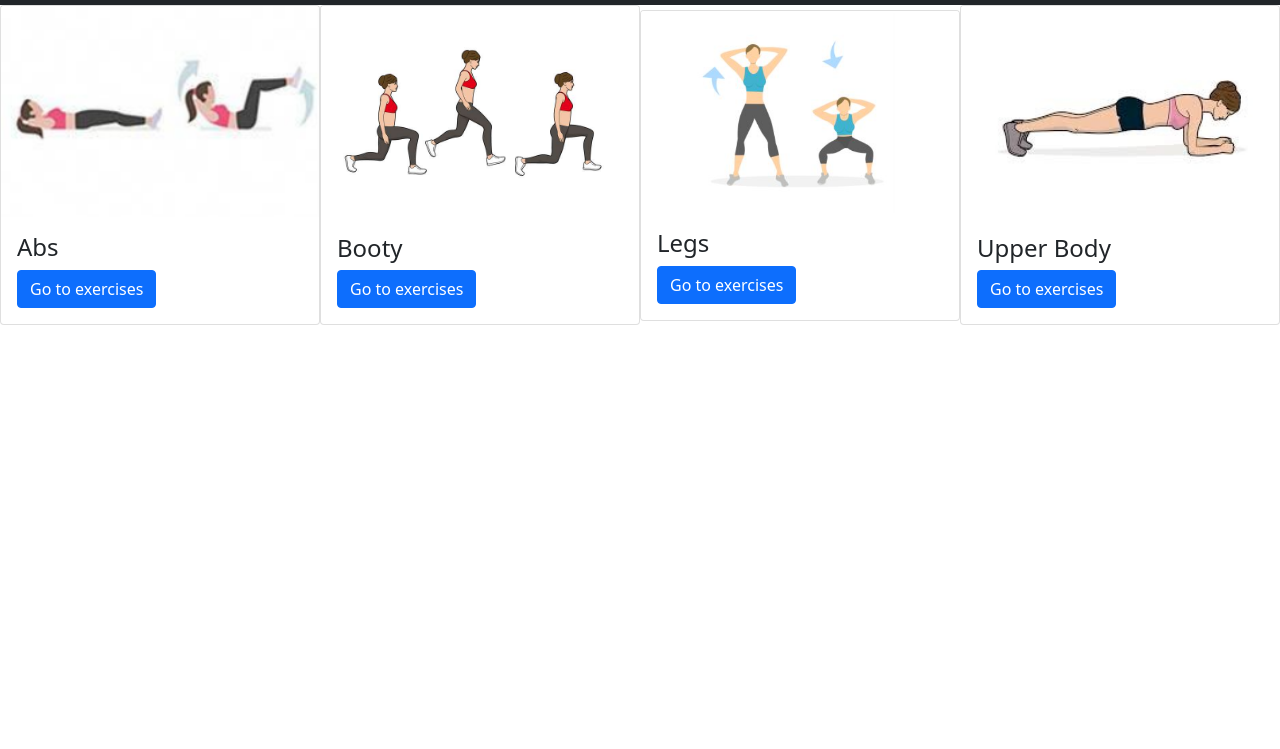
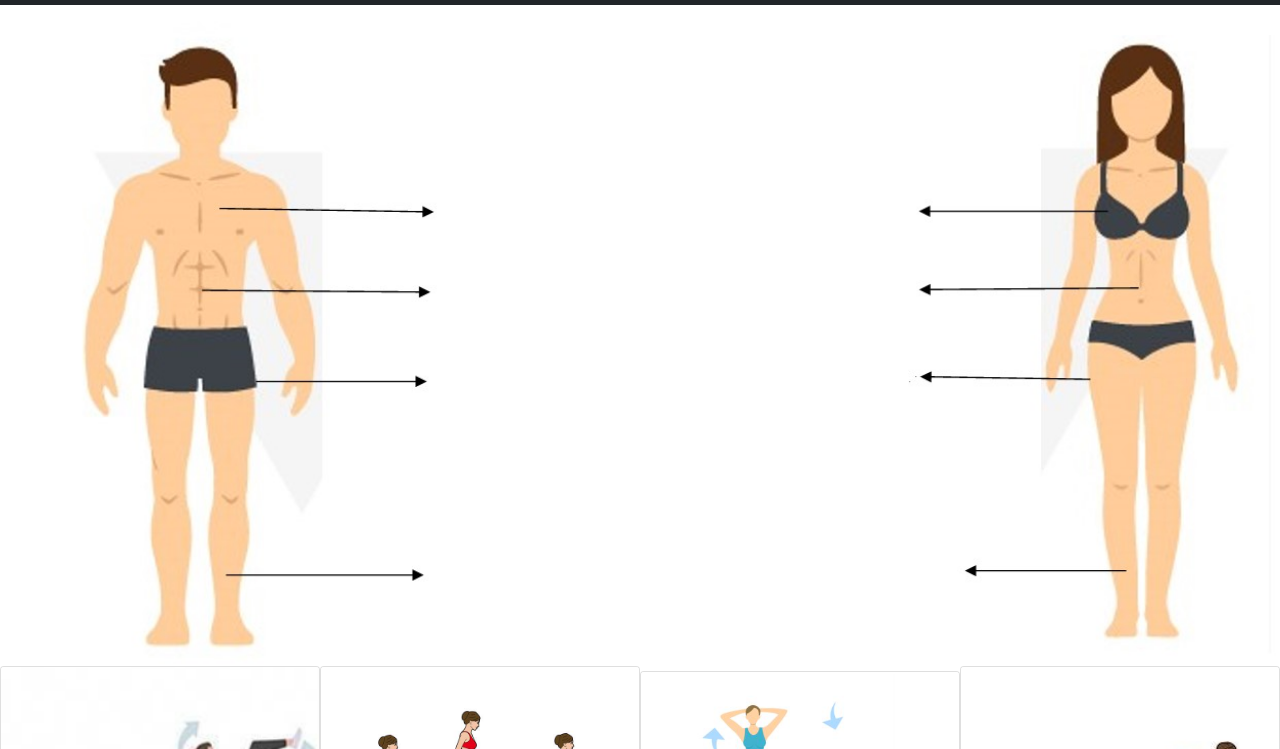
Before and after one commit to WMC-AHIF-2021/Go-Healthy, a plain HTML site: page html/index.html(Mainpage)/Exercises/exercises.html in a window 1280 px wide. Shown: the part 51-800 px from the top of the page. Drawn offline with nearby package versions, Linux system fonts and the light colour scheme.

Commit message:
added body

```diff
--- a/html/index.html(Mainpage)/Exercises/exercises.css
+++ b/html/index.html(Mainpage)/Exercises/exercises.css
@@ -2,3 +2,20 @@
     justify-content: center;
     align-items: center;
 }
+
+.body{
+    width: 450px;
+
+}
+
+.bodywoman{
+
+    margin-top: 30px;
+    width: 380px;
+}
+
+.floatRight
+{
+    float:right;
+    margin-left:20px
+}
--- a/html/index.html(Mainpage)/Exercises/exercises.html
+++ b/html/index.html(Mainpage)/Exercises/exercises.html
@@ -34,6 +34,12 @@
                         </div>
                       </nav>
                 </article>
+
+                <section>
+                  <img class="body" src="Körper Mann.jpg" alt="Body">
+                  <img class="bodywoman floatRight" src="Körper Frau.jpg" alt="Body">
+
+                </section>
 
                 <article class="centration">
                   <div class="card" style="width: 20rem;">
```
Also changed, not shown: html/index.html(Mainpage)/Exercises/Körper Frau.jpg (added), html/index.html(Mainpage)/Exercises/Körper Mann.jpg (added), html/index.html(Mainpage)/Exercises/Körper.jpg (added).
